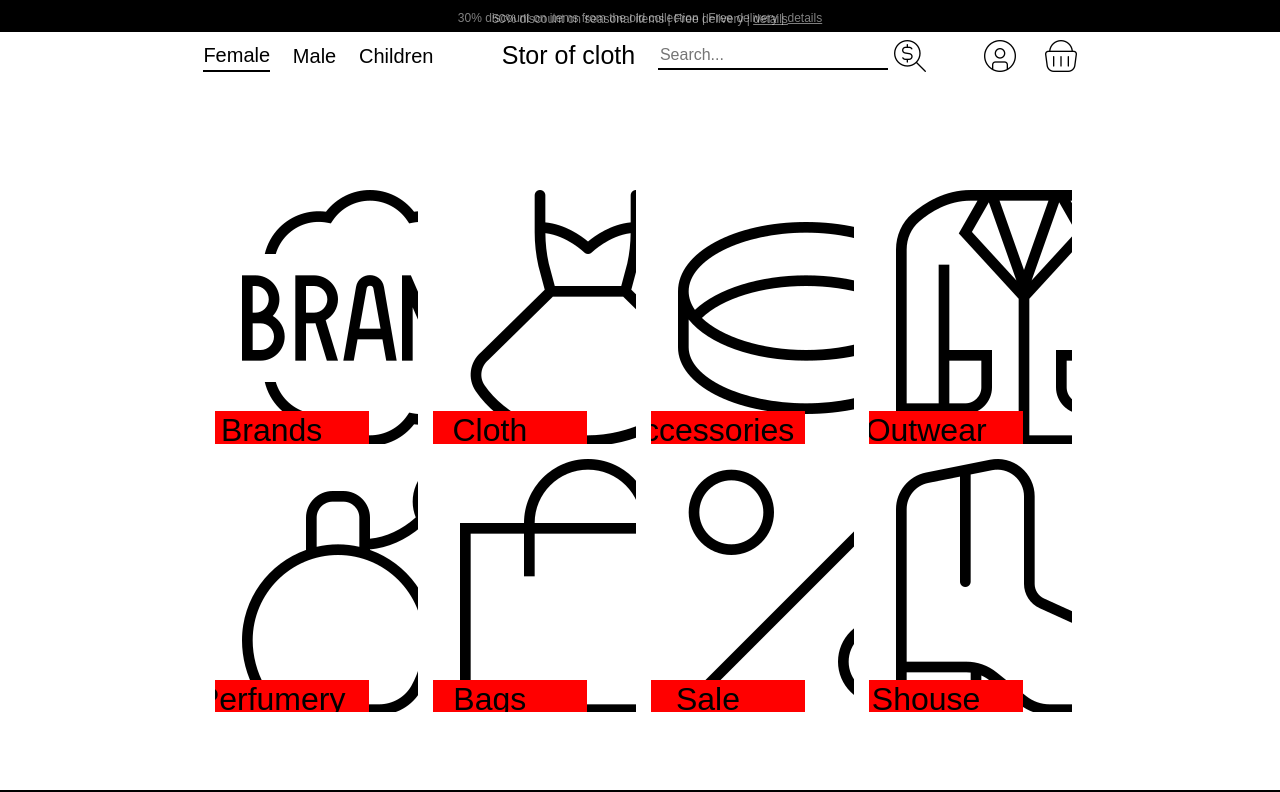
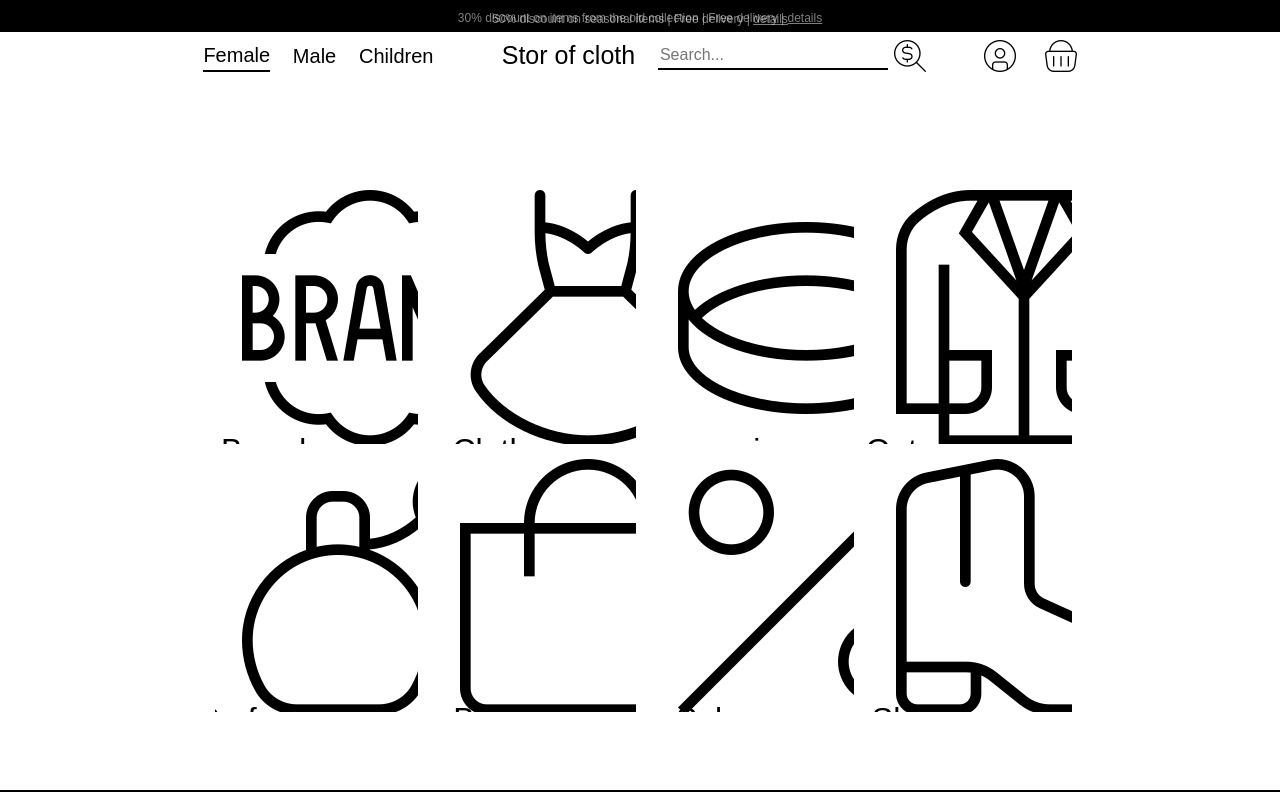
Before and after one commit to RiderGraffity/Shop_of_clothes, a plain HTML site: page Categories1.html in a window 1280 px wide. Shown: the top 792 px of the page. Drawn offline with nearby package versions, Linux system fonts and the light colour scheme; sample sign-in values are in the browser's storage; grey boxes are pictures that could not be loaded.

Commit message:
Add files via upload

```diff
--- a/style1.css
+++ b/style1.css
@@ -198,15 +198,14 @@ z-index: 1000;
     height: 83px;
     position: relative;
     left: -67px;
-    top: -35px;
+    top: -15px;
     transition: all 1.4s ease 0s;
-    background-color: red;
 }
 .box_grid_card_bord{
     text-align: center;
 }
 .box_grid_card:hover .box_grid_card_bord{
-    top: 30px;
+    top: -30px;
 }
 .box_grid_card_bord h2{
     color: #000;
```
